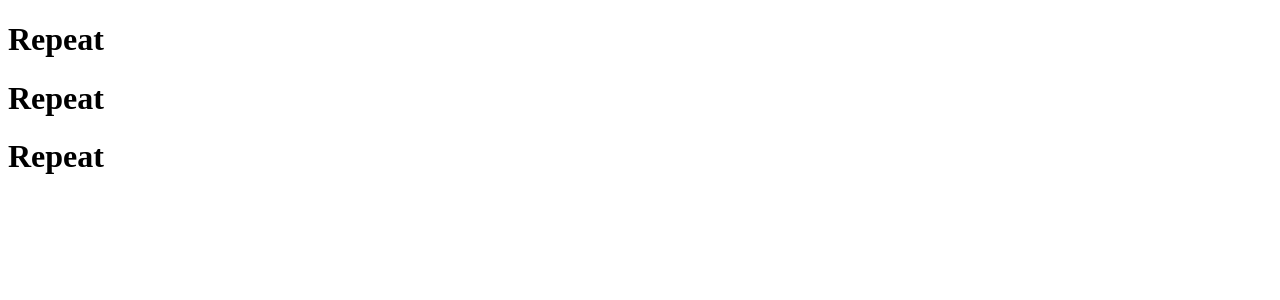
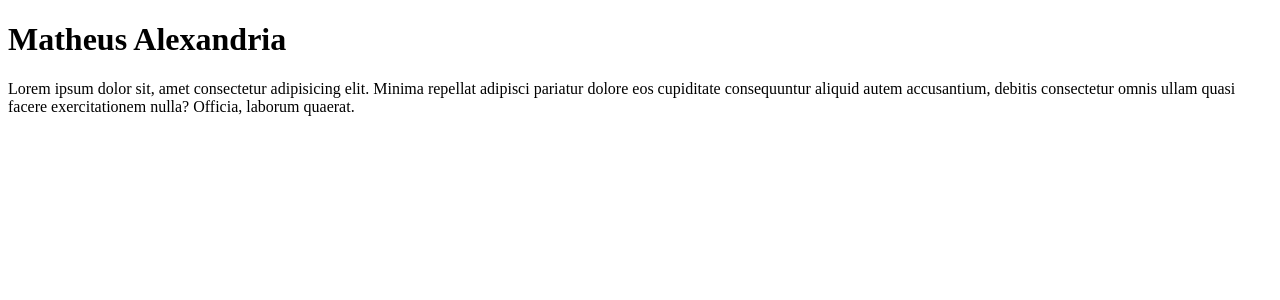
Before and after one commit to Matchobas/ignite-react-fs, a React (Vite) app: page / in a window 1280 px wide. Shown: the top 300 px of the page. Built offline with nearby package versions, Linux system fonts and the light colour scheme.

Commit message:
Creating components with properties

```diff
--- a/src/App.tsx
+++ b/src/App.tsx
@@ -3,9 +3,10 @@ import { Post } from './Post'
 function App() {
   return (
     <>
-      <Post/>
-      <Post/>
-      <Post/>
+      <Post
+        author="Matheus Alexandria"
+        content="Lorem ipsum dolor sit, amet consectetur adipisicing elit. Minima repellat adipisci pariatur dolore eos cupiditate consequuntur aliquid autem accusantium, debitis consectetur omnis ullam quasi facere exercitationem nulla? Officia, laborum quaerat."
+      />
     </>
   )
 }
--- a/src/Post.tsx
+++ b/src/Post.tsx
@@ -1,5 +1,13 @@
-export function Post() {
+interface PostProps {
+  author: string;
+  content: string;
+}
+
+export function Post({ author, content }: PostProps) {
   return (
-    <h1>Repeat</h1>
+    <>
+      <h1>{author}</h1>
+      <p>{content}</p>
+    </>
   )
 }
```
